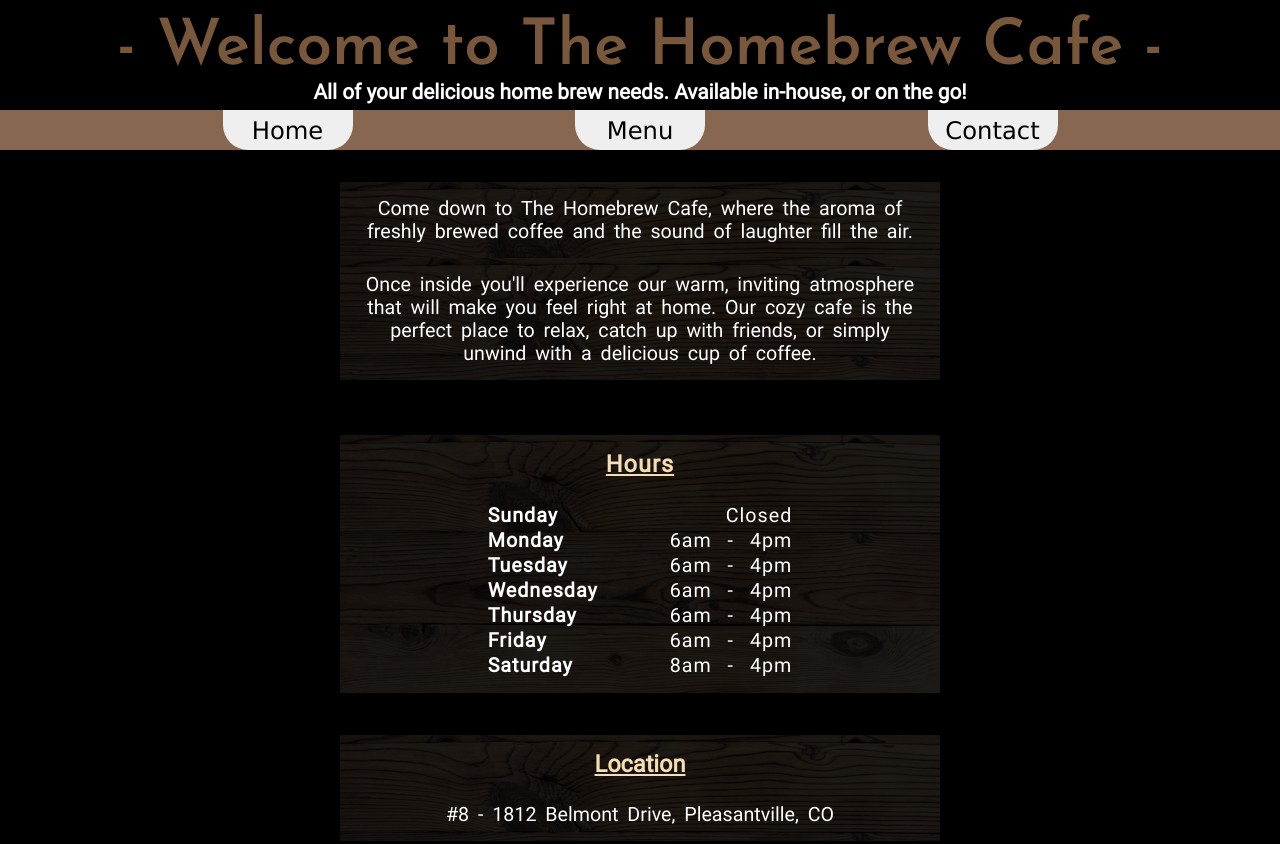
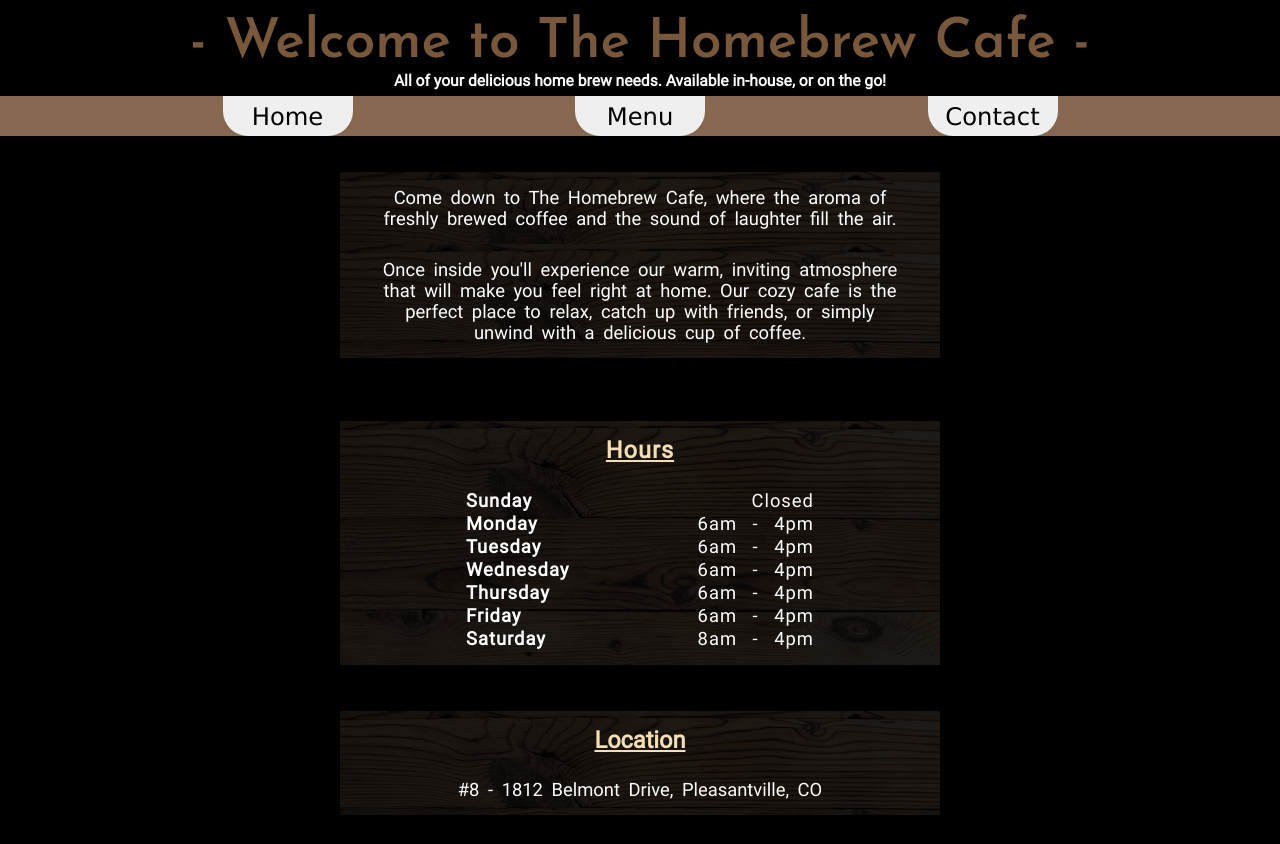
Before and after one commit to Jufarkas/restaurant-page, a website built with webpack: page src/index.html in a window 1280 px wide. Shown: the top 844 px of the page. Built offline with nearby package versions, Linux system fonts and the light colour scheme; files whose address does not match are found by name.

Commit message:
change p and table padding/alignment

```diff
--- a/src/style.css
+++ b/src/style.css
@@ -59,7 +59,7 @@ h1 {
     font-family: 'JosefinSans', Arial, Helvetica, sans-serif;
     text-align: center;
     color: #79573b;
-    font-size: 5vw;
+    font-size: 4.3vw;
     padding-top: 16px;
     margin: 0;
     background-color: #000000f0;
@@ -72,7 +72,7 @@ h3 {
     background-color: #000000f0;
     color: white;
     text-align: center;
-    font-size: calc(8px + 1vw);
+    font-size: calc(8px + 0.6vw);
 }
 
 h4 {
@@ -102,11 +102,11 @@ p {
     text-align: center;
     word-spacing: 4px;
     margin: 0;
-    padding: 15px;
+    padding: 15px 40px;
     /* background-color: #000000f0; */
     background-image: url(./wood.png);
     color: #ffffff;
-    font-size: calc(12px + 0.6vw);
+    font-size: calc(12px + 0.5vw);
 }
 
 .hours {
@@ -117,13 +117,12 @@ p {
 table {
     display: flex;
     flex-direction: column;
-    align-items: center;
     margin: 0;
     padding: 15px 0;
     /* background-color: #000000f0; */
     background-image: url(./wood.png);
     width: 100vw;
-    font-size: calc(12px + 0.6vw);
+    font-size: calc(12px + 0.5vw);
     min-width: 500px;
     max-width: 600px;
     color: #ffffff;
@@ -145,7 +144,7 @@ th {
 }
 
 tr {
-    gap: 70px;
+    padding: 0 125px;
     display: flex;
     justify-content: space-between;
 }
```
